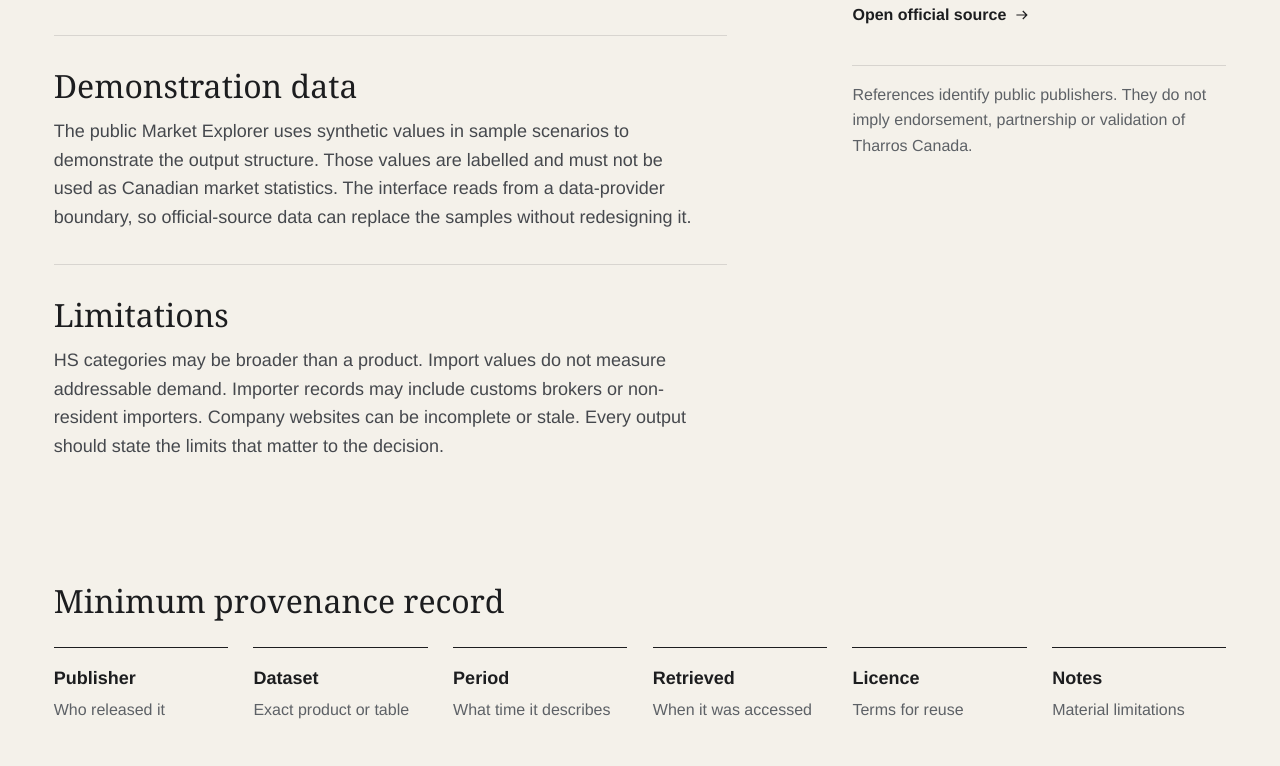
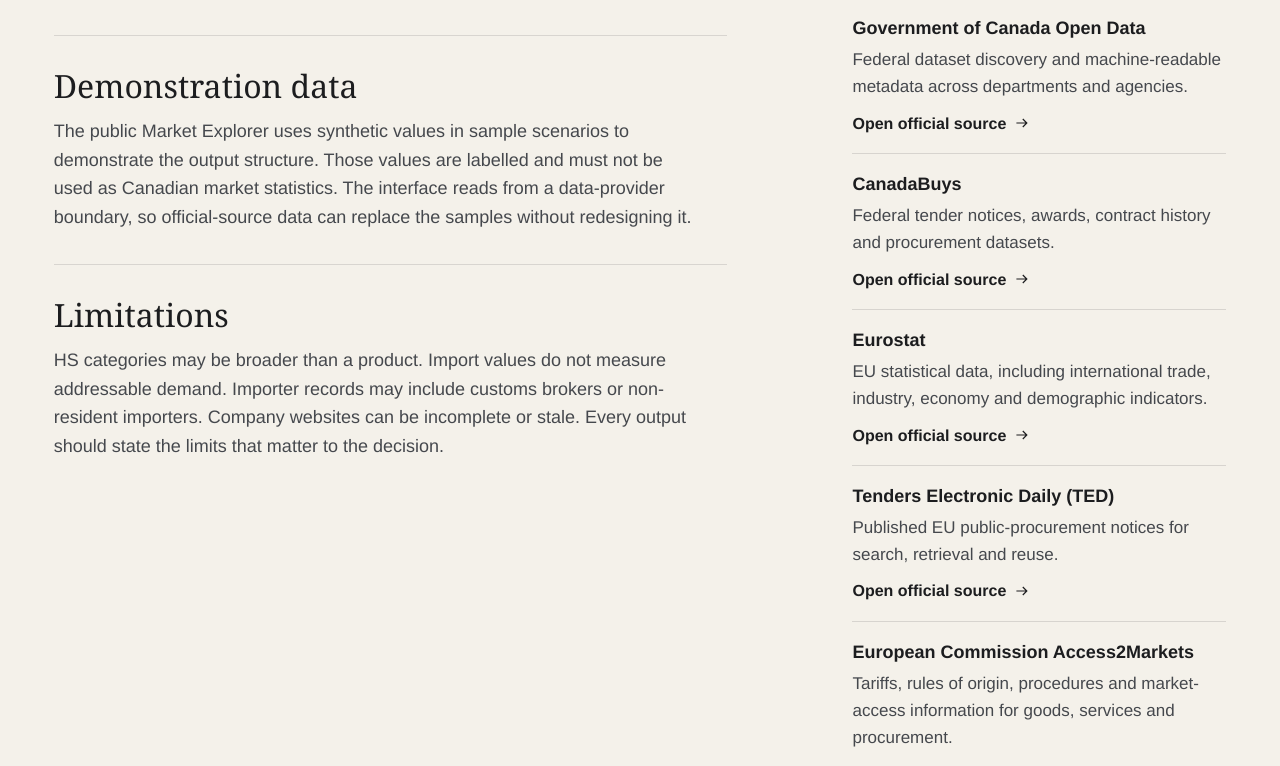
Before and after one commit to TharrosDev/TharrosCananda, a Next.js app: page /methodology in a window 1280 px wide. Shown: the part 1145-1911 px from the top of the page. Built offline with nearby package versions, Linux system fonts and the light colour scheme; no server answers.

Commit message:
refine: expand verified Canada-Europe source register

```diff
--- a/src/data/sources.ts
+++ b/src/data/sources.ts
@@ -1,37 +1,60 @@
-import type { SourceMetadata } from "@/types/market";
-
 export const publicSources = [
   {
+    region: "Canada",
     publisher: "Statistics Canada",
-    purpose: "Aggregate trade, industry and economic data",
+    purpose: "Aggregate trade, industry, economic and demographic data; WDS provides machine-readable series and metadata.",
     url: "https://www.statcan.gc.ca/en/developers/wds",
+    access: "API",
   },
   {
+    region: "Canada",
     publisher: "Innovation, Science and Economic Development Canada",
-    purpose: "Canadian Importers Database and trade intelligence",
+    purpose: "Canadian Importers Database and public business and industry intelligence.",
     url: "https://ised-isde.canada.ca/site/ised/en/research-and-business-intelligence/canadian-importers-database",
+    access: "Public database",
   },
   {
+    region: "Canada",
     publisher: "Canada Border Services Agency",
-    purpose: "Customs tariff and importer guidance",
+    purpose: "Customs tariff, classification material and importer guidance.",
     url: "https://www.cbsa-asfc.gc.ca/trade-commerce/tariff-tarif/menu-eng.html",
+    access: "Public guidance",
   },
   {
+    region: "Canada",
     publisher: "Government of Canada Open Data",
-    purpose: "Public datasets and licence information",
-    url: "https://open.canada.ca/en/open-government-licence-canada",
+    purpose: "Federal dataset discovery and machine-readable metadata across departments and agencies.",
+    url: "https://open.canada.ca/en/access-our-application-programming-interface-api",
+    access: "CKAN API",
+  },
+  {
+    region: "Canada",
+    publisher: "CanadaBuys",
+    purpose: "Federal tender notices, awards, contract history and procurement datasets.",
+    url: "https://canadabuys.canada.ca/en/procurement-and-contracting-data",
+    access: "Open data",
+  },
+  {
+    region: "Europe",
+    publisher: "Eurostat",
+    purpose: "EU statistical data, including international trade, industry, economy and demographic indicators.",
+    url: "https://ec.europa.eu/eurostat/web/user-guides/data-browser/api-data-access",
+    access: "REST / SDMX API",
+  },
+  {
+    region: "Europe",
+    publisher: "Tenders Electronic Daily (TED)",
+    purpose: "Published EU public-procurement notices for search, retrieval and reuse.",
+    url: "https://docs.ted.europa.eu/api/latest/search.html",
+    access: "Search API",
+  },
+  {
+    region: "Europe",
+    publisher: "European Commission Access2Markets",
+    purpose: "Tariffs, rules of origin, procedures and market-access information for goods, services and procurement.",
+    url: "https://trade.ec.europa.eu/access-to-markets/en/my-trade-assistant",
+    access: "Public database",
   },
 ] as const;
 
-export const demoSource: SourceMetadata = {
-  id: "tharros-sample",
-  publisher: "Tharros Canada",
-  dataset: "Market Explorer sample scenario",
-  url: "/methodology#demonstration-data",
-  period: "Illustrative five-year sequence (2020–2024 labels)",
-  lastUpdated: null,
-  retrievedAt: null,
-  licence: "Sample content for demonstration only; not for reuse as statistics",
-  notes:
-    "The figures in this preview are synthetic. They demonstrate the intended output structure and are not current Canadian trade statistics.",
-};
+export type PublicSource = (typeof publicSources)[number];
```
